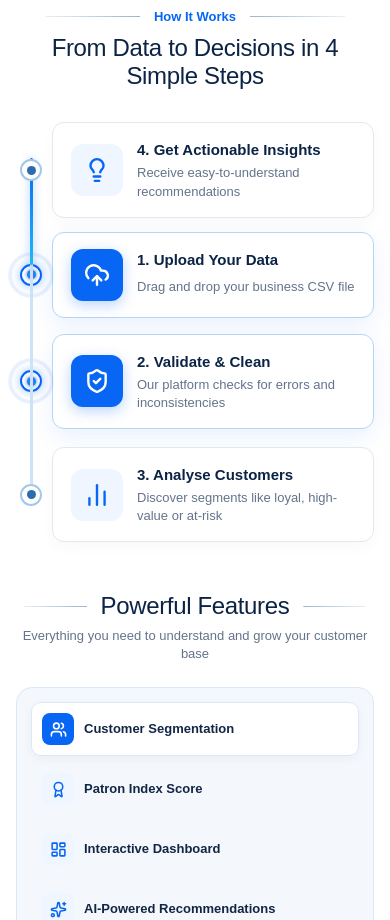
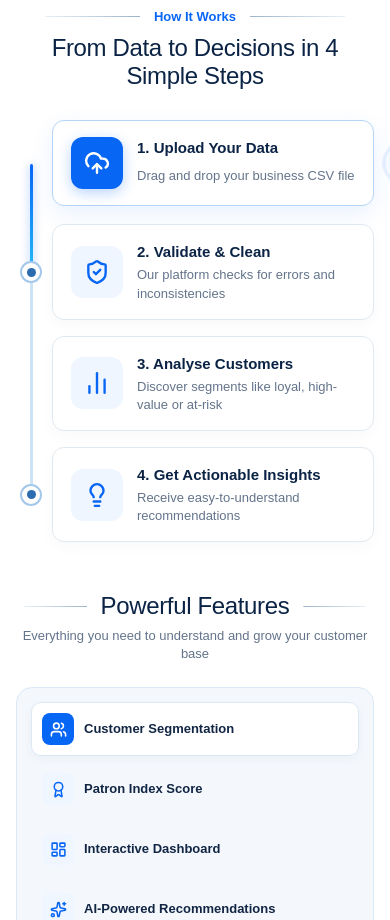
Before and after one commit to forakshatkumar/The-Patron-Index, a React (Vite) app in the folder Frontend/: page / in a window 390 px wide. Shown: the part 1700-2620 px from the top of the page. Built offline with nearby package versions, Linux system fonts and the light colour scheme; no server answers.

Commit message:
fix: order 4 steps sequentially top-to-bottom and smooth scroll up/down timeline animation

```diff
--- a/Frontend/src/pages/Landing.css
+++ b/Frontend/src/pages/Landing.css
@@ -697,8 +697,8 @@
 .patron-landing-page .timeline-track {
   position: absolute;
   left: 50%;
-  top: 36px;
-  bottom: 36px;
+  top: 42px;
+  bottom: 42px;
   width: 2.5px;
   transform: translateX(-50%);
   pointer-events: none;
@@ -720,7 +720,7 @@
   width: 100%;
   background: linear-gradient(180deg, #0866f5 0%, #22b8f5 100%);
   border-radius: 2px;
-  transition: height 0.08s linear;
+  transition: height 0.12s ease-out;
   max-height: 100%;
   box-shadow: 0 0 8px rgba(8, 102, 245, 0.45);
 }
@@ -747,27 +747,27 @@
   transform: translateY(-2px);
 }
 
-.patron-landing-page .step:nth-child(odd) {
+.patron-landing-page .step.step-1,
+.patron-landing-page article.step:nth-of-type(1) {
   grid-column: 1;
-}
-
-.patron-landing-page .step:nth-child(even) {
-  grid-column: 2;
-}
-
-.patron-landing-page .step:nth-child(1) {
   grid-row: 1;
 }
 
-.patron-landing-page .step:nth-child(2) {
+.patron-landing-page .step.step-2,
+.patron-landing-page article.step:nth-of-type(2) {
+  grid-column: 2;
   grid-row: 2;
 }
 
-.patron-landing-page .step:nth-child(3) {
+.patron-landing-page .step.step-3,
+.patron-landing-page article.step:nth-of-type(3) {
+  grid-column: 1;
   grid-row: 3;
 }
 
-.patron-landing-page .step:nth-child(4) {
+.patron-landing-page .step.step-4,
+.patron-landing-page article.step:nth-of-type(4) {
+  grid-column: 2;
   grid-row: 4;
 }
 
@@ -839,9 +839,19 @@
   transition: border-color 0.3s ease, box-shadow 0.3s ease;
 }
 
-.patron-landing-page .step:nth-child(even) .step-node {
+.patron-landing-page .step.step-1 .step-node,
+.patron-landing-page .step.step-3 .step-node,
+.patron-landing-page article.step:nth-of-type(odd) .step-node {
+  right: -32px;
+  left: auto;
+  transform: translate(50%, -50%);
+}
+
+.patron-landing-page .step.step-2 .step-node,
+.patron-landing-page .step.step-4 .step-node,
+.patron-landing-page article.step:nth-of-type(even) .step-node {
+  left: -32px;
   right: auto;
-  left: -32px;
   transform: translate(-50%, -50%);
 }
 
@@ -1438,12 +1448,20 @@
     left: 14px;
     transform: none;
   }
-  .patron-landing-page .step:nth-child(odd),
-  .patron-landing-page .step:nth-child(even) {
+  .patron-landing-page .step.step-1,
+  .patron-landing-page .step.step-2,
+  .patron-landing-page .step.step-3,
+  .patron-landing-page .step.step-4,
+  .patron-landing-page article.step:nth-of-type(odd),
+  .patron-landing-page article.step:nth-of-type(even) {
     grid-column: 1;
   }
   .patron-landing-page .step .step-node,
-  .patron-landing-page .step:nth-child(even) .step-node {
+  .patron-landing-page .step.step-1 .step-node,
+  .patron-landing-page .step.step-2 .step-node,
+  .patron-landing-page .step.step-3 .step-node,
+  .patron-landing-page .step.step-4 .step-node,
+  .patron-landing-page article.step:nth-of-type(even) .step-node {
     left: -22px;
     right: auto;
     transform: translate(-50%, -50%);
--- a/Frontend/src/pages/Landing.jsx
+++ b/Frontend/src/pages/Landing.jsx
@@ -489,8 +489,8 @@ export default function Landing () {
               />
             </div>
 
-            <article className={`step ${timelineProgress >= 0.05 ? 'active-step' : ''}`}>
-              <div className={`step-node ${timelineProgress >= 0.05 ? 'reached' : ''}`} aria-hidden='true'>
+            <article className={`step step-1 ${timelineProgress >= 0.06 ? 'active-step' : ''}`}>
+              <div className={`step-node ${timelineProgress >= 0.06 ? 'reached' : ''}`} aria-hidden='true'>
                 <span className='node-pulse-ring' />
                 <span className='node-inner-dot' />
               </div>
@@ -501,8 +501,8 @@ export default function Landing () {
               <p>Drag and drop your business CSV file</p>
             </article>
 
-            <article className={`step ${timelineProgress >= 0.28 ? 'active-step' : ''}`}>
-              <div className={`step-node ${timelineProgress >= 0.28 ? 'reached' : ''}`} aria-hidden='true'>
+            <article className={`step step-2 ${timelineProgress >= 0.32 ? 'active-step' : ''}`}>
+              <div className={`step-node ${timelineProgress >= 0.32 ? 'reached' : ''}`} aria-hidden='true'>
                 <span className='node-pulse-ring' />
                 <span className='node-inner-dot' />
               </div>
@@ -513,8 +513,8 @@ export default function Landing () {
               <p>Our platform checks for errors and inconsistencies</p>
             </article>
 
-            <article className={`step ${timelineProgress >= 0.52 ? 'active-step' : ''}`}>
-              <div className={`step-node ${timelineProgress >= 0.52 ? 'reached' : ''}`} aria-hidden='true'>
+            <article className={`step step-3 ${timelineProgress >= 0.62 ? 'active-step' : ''}`}>
+              <div className={`step-node ${timelineProgress >= 0.62 ? 'reached' : ''}`} aria-hidden='true'>
                 <span className='node-pulse-ring' />
                 <span className='node-inner-dot' />
               </div>
@@ -525,8 +525,8 @@ export default function Landing () {
               <p>Discover segments like loyal, high-value or at-risk</p>
             </article>
 
-            <article className={`step ${timelineProgress >= 0.74 ? 'active-step' : ''}`}>
-              <div className={`step-node ${timelineProgress >= 0.74 ? 'reached' : ''}`} aria-hidden='true'>
+            <article className={`step step-4 ${timelineProgress >= 0.88 ? 'active-step' : ''}`}>
+              <div className={`step-node ${timelineProgress >= 0.88 ? 'reached' : ''}`} aria-hidden='true'>
                 <span className='node-pulse-ring' />
                 <span className='node-inner-dot' />
               </div>
```
